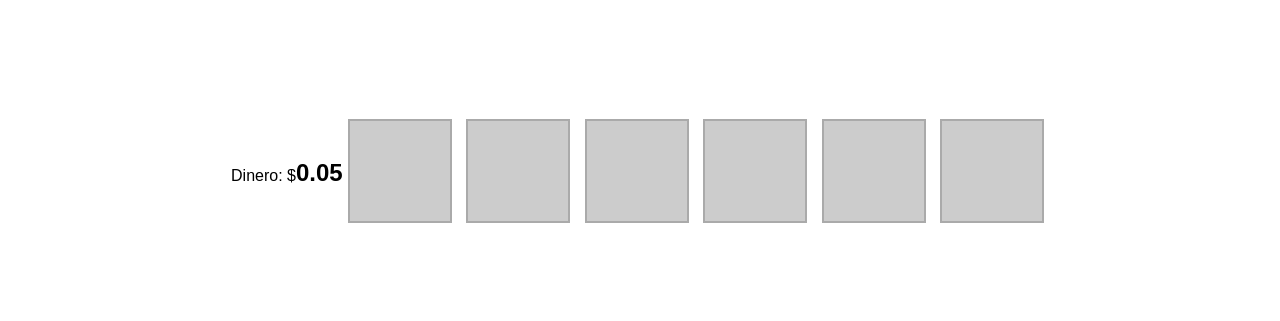
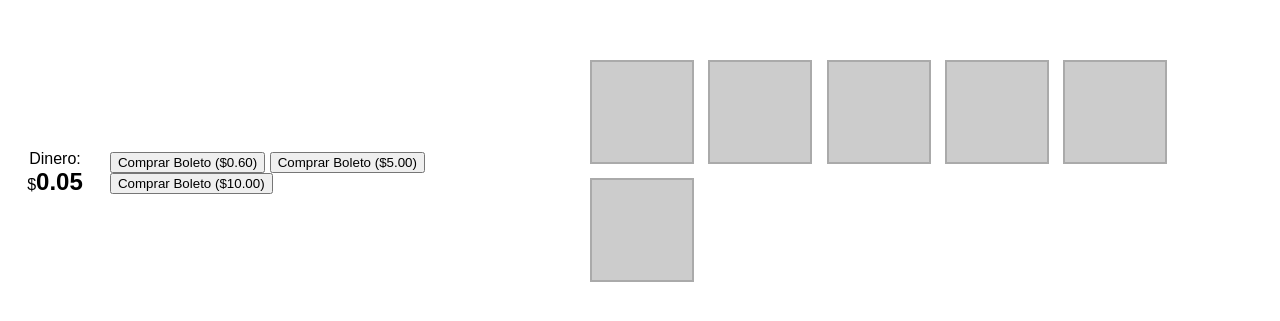
Before and after one commit to J-CarlosRojas/rasca_Gana, a plain HTML site: page index.html in a window 1280 px wide. Shown: the part 227-548 px from the top of the page. Drawn offline with Linux system fonts and the light colour scheme.

Commit message:
funcion comprar boletos

```diff
--- a/index.html
+++ b/index.html
@@ -15,6 +15,14 @@
     </div>
 
     <div>
+        <!-- Agrega un botón para comprar boletos -->
+        <button onclick="juego.comprarBoleto(0.60)">Comprar Boleto ($0.60)</button>
+        <button onclick="juego.comprarBoleto(5.00)">Comprar Boleto ($5.00)</button>
+        <button onclick="juego.comprarBoleto(10.00)">Comprar Boleto ($10.00)</button>
+
+    </div>
+
+    <div>
         <!-- Boletos de rasca y gana -->
         <div class="boleto" id="boleto1" onclick="juego.revelarGanancia(1)"></div>
         <div class="boleto" id="boleto2" onclick="juego.revelarGanancia(2)"></div>
--- a/script/script.js
+++ b/script/script.js
@@ -3,11 +3,32 @@ document.addEventListener("DOMContentLoaded", function () {
     const juego = {
         dinero: 0.00,
         tasaGanancia: 0.01,
+        boletosComprados: 0,
+        precioBoletoActual: 0,
+
+
         montoElement: document.getElementById("monto"),
         boletos: Array.from({ length: 6 }, (_, i) => ({ id: i + 1, ganancia: 0 })),
         actualizarContador: function () {
             juego.dinero += juego.tasaGanancia;
             juego.montoElement.textContent = juego.dinero.toFixed(2);
+        },
+        comprarBoleto: function (precio) {
+            // Verifica si el usuario tiene suficiente dinero para comprar el boleto
+            if (juego.dinero >= precio) {
+                // Deduce el precio del boleto del dinero del usuario
+                juego.dinero -= precio;
+                juego.montoElement.textContent = juego.dinero.toFixed(2);
+
+                // Incrementa el número de boletos comprados y actualiza el precio del próximo boleto
+                juego.boletosComprados++;
+                juego.precioBoletoActual = juego.calcularPrecioSiguienteBoleto();
+
+                // Muestra un mensaje al usuario
+                alert(`¡Boleto comprado por $${precio.toFixed(2)}!\nNúmero de boletos comprados: ${juego.boletosComprados}`);
+            } else {
+                alert("No tienes suficiente dinero para comprar este boleto.");
+            }
         },
         revelarGanancia: function (boletoId) {
             const boleto = juego.boletos.find(b => b.id === boletoId);
@@ -39,6 +60,10 @@ document.addEventListener("DOMContentLoaded", function () {
             // Actualiza el montoElement con el nuevo valor de dinero
             juego.montoElement.textContent = juego.dinero.toFixed(2);
         },
+        calcularPrecioSiguienteBoleto: function () {
+            // Precio base más un incremento por boleto comprado
+            return 0.60 + (juego.boletosComprados * 0.20); // Incremento de $0.20 por boleto
+        },
         iniciarJuego: function () {
             // Iniciar el intervalo para la actualización del contador
             const intervalo = setInterval(juego.actualizarContador, 1000); // Actualizar cada segundo
@@ -48,6 +73,7 @@ document.addEventListener("DOMContentLoaded", function () {
                 clearInterval(intervalo);
             }, 60000);
         }
+
     };
 
     // Asignar la variable juego al objeto window para que sea accesible desde otros ámbitos
```
Lines whose indentation alone changed are shown as unchanged.
